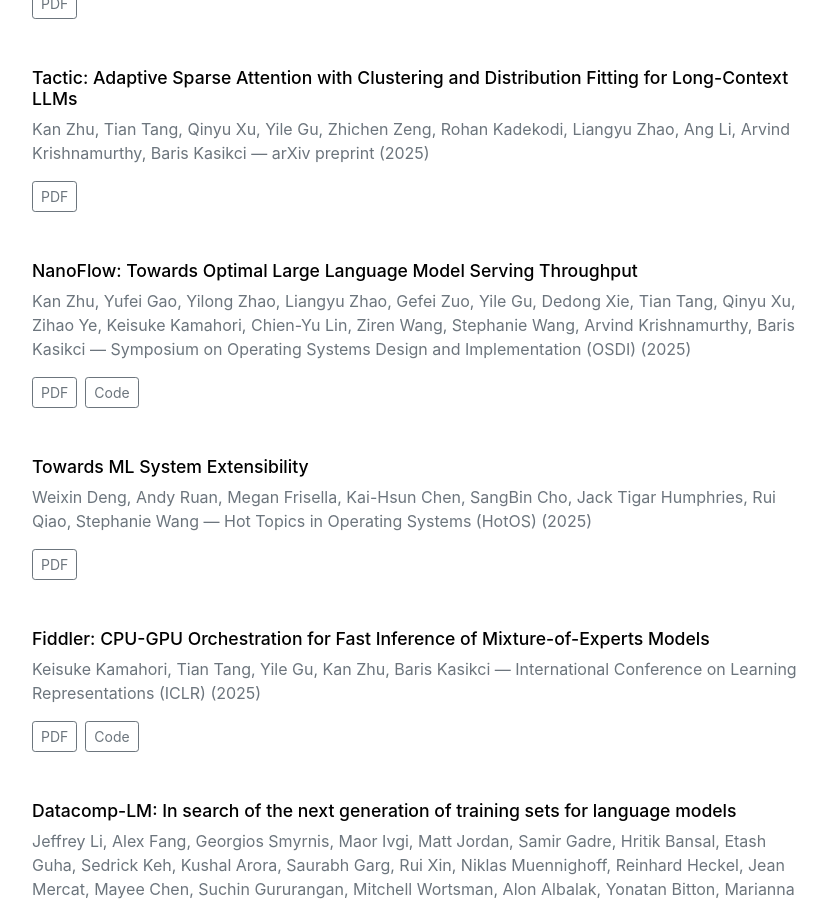
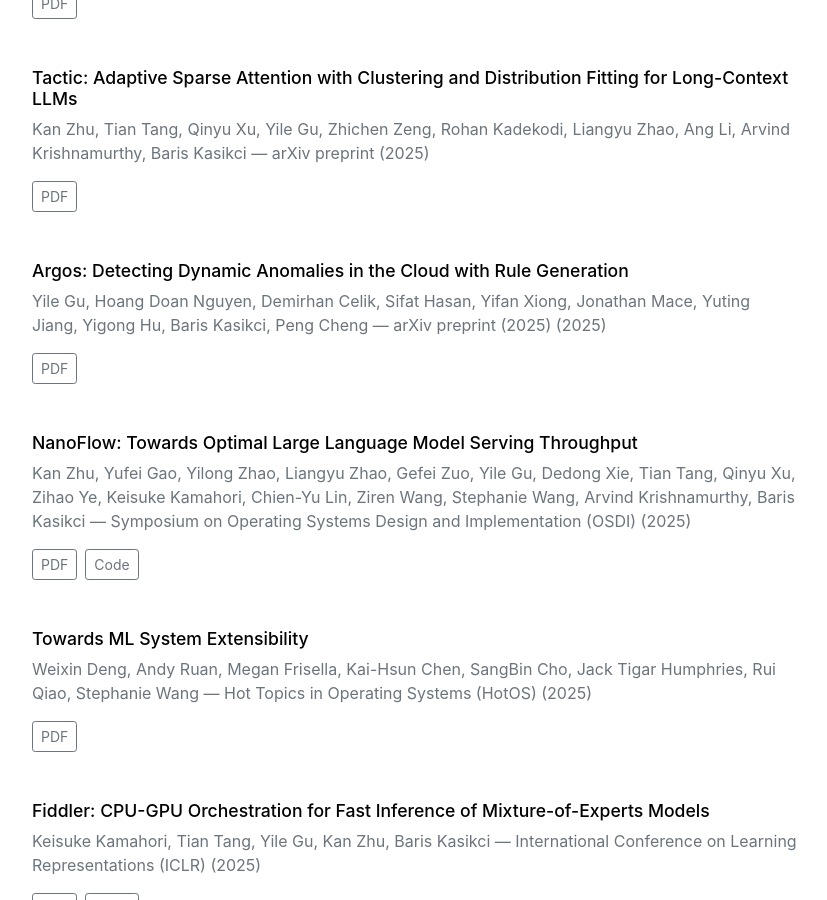
Before and after one commit to kamahori/uw-syfi.github.io, a Jekyll site: the page built from publications.md, in a window 1280 px wide and 900 px high, scrolled down 1331 px. Shown: the whole window, without its empty margins (224-1051 px from the left). Built offline with Jekyll 4.4.1, drawn with Linux system fonts in a browser that asks for light colours; part of the change alters nothing that is shown.

Commit message:
[Add] Blog for Argos and update publication (#9)

```diff
--- a/_data/publications.yml
+++ b/_data/publications.yml
@@ -58,6 +58,14 @@ index:
     topics: ["LLM Serving"]
     pdf: "https://arxiv.org/pdf/2502.12216"
 
+  - id: "argos"
+    title: "Argos: Detecting Dynamic Anomalies in the Cloud with Rule Generation"
+    authors: ["Yile Gu", "Hoang Doan Nguyen", "Demirhan Celik", "Sifat Hasan", "Yifan Xiong", "Jonathan Mace", "Yuting Jiang", "Yigong Hu", "Baris Kasikci", "Peng Cheng"]
+    venue: "arXiv preprint (2025)"
+    year: 2025
+    topics: ["Agents", "Cloud Reliability"]
+    pdf: "https://arxiv.org/pdf/2501.14170"
+
   - id: "nanoflow"
     title: "NanoFlow: Towards Optimal Large Language Model Serving Throughput"
     authors: ["Kan Zhu", "Yufei Gao", "Yilong Zhao", "Liangyu Zhao", "Gefei Zuo", "Yile Gu", "Dedong Xie", "Tian Tang", "Qinyu Xu", "Zihao Ye", "Keisuke Kamahori", "Chien-Yu Lin", "Ziren Wang", "Stephanie Wang", "Arvind Krishnamurthy", "Baris Kasikci"]
--- /dev/null
+++ b/publications/argos.md
@@ -0,0 +1,82 @@
+---
+layout: publication
+title: "Argos: Detecting Dynamic Anomalies in the Cloud with Rule Generation
+authors: ["Yile Gu", "Hoang Doan Nguyen", "Demirhan Celik", "Sifat Hasan", "Yifan Xiong", "Jonathan Mace", "Yuting Jiang", "Yigong Hu", "Baris Kasikci", "Peng Cheng"]
+venue: "arXiv preprint (2025)"
+year: 2025
+topics: ["Agents", "Cloud Reliability"]
+pdf: "https://arxiv.org/pdf/2501.14170"
+tldr: "Argos is an agentic system that leverages Large Language Models (LLMs) to automatically generate and refine explainable, reproducible Python rules for detecting dynamic cloud anomalies."
+keywords:
+  - Cloud Reliability
+  - Anomaly Detection
+  - LLM Agents
+  - AIOps
+---
+
+## Overview
+
+Cloud systems are inherently dynamic, with evolving services, metrics, and workloads making anomaly detection a significant challenge. While Deep Learning (DL) methods achieve high accuracy, they often operate as "black boxes," lacking the explainability engineers need to verify alerts. Conversely, recent LLM-based methods that directly analyze time-series data suffer from stochasticity, failing to provide the reproducibility required for production deployment.
+
+Argos bridges this gap by using LLMs not for direct detection, but to generate structured anomaly detection rules. By treating interpretable Python rules as the core abstraction, Argos delivers the accuracy of modern AI with the reliability of traditional rule-based systems.
+
+### The Challenge: Dynamic Anomalies
+
+In cloud infrastructure, anomaly patterns vary significantly across metrics and workloads. For example, a flatline in CPU utilization might be a disaster for a data analytics pipeline but entirely normal for a GPU training job waiting on I/O.
+
+Engineers typically trust manual rules (e.g., "If CPU > 90% for 5 mins") because they are deterministic and easy to debug. However, writing these rules for thousands of evolving metrics is impossible to scale. Argos automates this process, creating rules that satisfy two critical requirements:
+
+ 1. **Explainability**: Structured logic that engineers can understand and verify.
+ 2. **Reproducibility**: Consistent outputs for identical inputs, enabling reliable debugging.
+
+
+## Core Innovations
+
+![Argos Overview](https://raw.githubusercontent.com/microsoft/argos/figs/figs/design_v11.pdf)
+
+### Decoupling Training from Deployment
+Unlike previous LLM approaches that prompt models during inference (which is slow and inconsistent), Argos uses LLMs only during a "training" phase. The LLM generates Python code to detect anomalies, which is then deployed as a lightweight function. This ensures that the online detection process is fast, deterministic, and free of LLM hallucinations.
+
+### Agent-Based Training Loop
+Generating semantic rules for complex time-series data is difficult. Argos employs an iterative **Agent-Based Training Loop** that mimics the way engineers write code:
+
+1. **Rule Proposer**: Analyzes data chunks and proposes a Python function to label anomalies.
+
+2. **Syntax Checker**: Executes the code on dummy data to identify and fix syntax errors.
+
+3. **Rule Validator**: Compares the rule's performance against validation data. If accuracy drops, it feeds the diff and error cases back to the LLM to refine the logic.
+
+### Breaking Local Optima with Mutation
+To prevent the system from getting stuck in local optima (overfitting to specific patterns), Argos introduces a Rule Mutator. Periodically, this component introduces radical changes—such as removing a rule condition or altering a threshold—to force the system to explore a broader search space.
+
+## Evaluation
+
+Argos was evaluated against state-of-the-art DL-based methods (e.g., FCVAE, Anomaly Transformer) and LLM-based methods (e.g., LLMAD) on public datasets (KPI, Yahoo, SpotLight) and a massive internal Microsoft dataset.
+
+### Superior Accuracy and Efficiency
+Argos consistently outperforms baselines. On the internal Microsoft dataset, it improved the F1 score by 29.3% over the best baseline. Because the final output is optimized Python code rather than a heavy neural network, Argos achieves inference speedups ranging from 1.5x to 34.2x.
+
+| Dataset | Argos F1 Score | Improvement over SOTA | Inference Speedup |
+|---------|----------------|------------------------|------------------|
+| KPI     | 0.897          | +9.5%                  | 3.0x             |
+| Yahoo   | 0.810          | +4.8%                  | 34.2x            |
+| SpotLight | 0.547          | +5.2%                  | 26.9x            |
+| Internal | 0.936          | +29.3%                 | 1.5x             |
+
+
+### Ablation Study: Syntax Checker and Rule Validator are Critical
+
+![Ablation Study](https://raw.githubusercontent.com/microsoft/argos/figs/figs/evaluation_correctness_accuracy_v2.pdf)
+
+To validate the agentic workflow, the authors compared the full Argos system against a simple "Detection Only" baseline (using just the Rule Proposer without the feedback loop). The results confirm that iterative feedback is critical for success:
+
+- **100% Correctness**: While the simple baseline produced code with syntax errors ~7% of the time, the full pipeline with the Syntax Checker achieved a 100% correctness rate.
+- **Massive Accuracy Gains**: The iterative review process was game-changing for semantic accuracy. It boosted the average F1 score by 3.8x on the KPI dataset and 11.3x on the Yahoo dataset compared to the single-pass approach.
+
+## Key Takeaways
+
+1. **Code as the Interface**: By generating executable Python code, Argos makes AI-driven anomaly detection transparent. Engineers can read the generated comments and logic to understand exactly why an alert fired.
+
+2. **Cost-Effective Training**: The agentic training process is efficient. Training rules for a dataset using GPT-4o costs approximately $11, making it a viable solution for large-scale production environments.
+
+3. **Next Steps**: The team plans to explore applying key insight behind Argos of rule synthesis and evaluation to other domains where explainability is critical.
```
